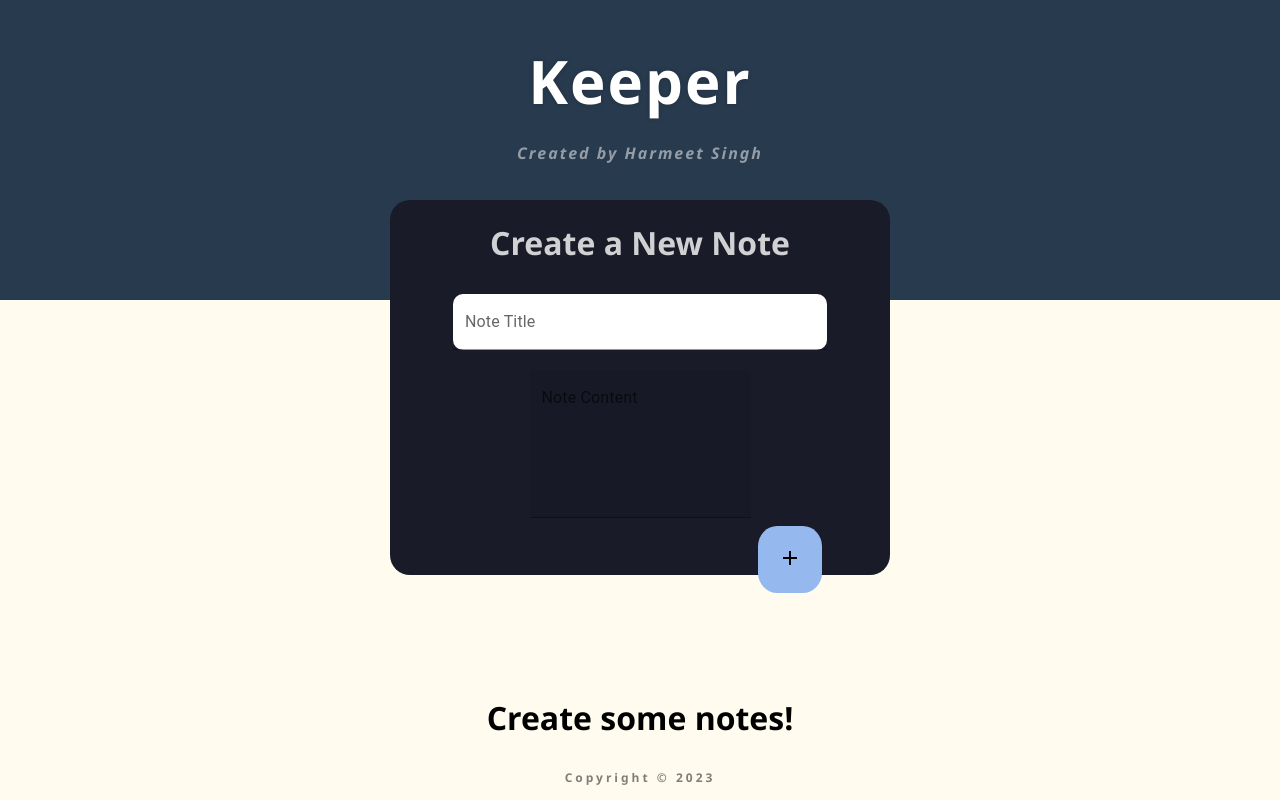
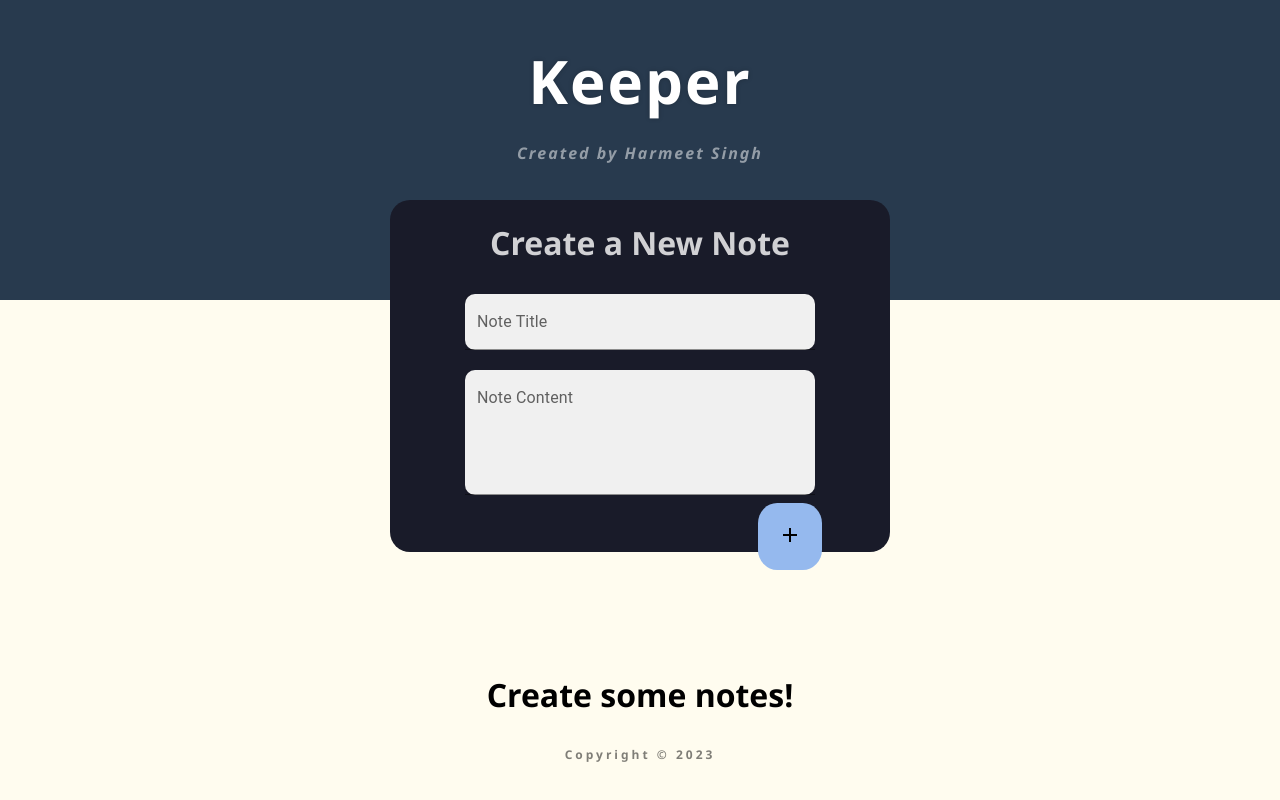
Before and after one commit to harmeet9013/keeper, a React (Vite) app: page / in a window 1280 px wide. Built offline with nearby package versions, Linux system fonts and the light colour scheme.

Commit message:
Fixed the Note Content bug. Now it follows the same Material UI as every other component

```diff
--- a/src/Components/CreateNote.jsx
+++ b/src/Components/CreateNote.jsx
@@ -36,40 +36,39 @@ export default function CreateNote({
                 label="Note Title"
                 variant="filled"
                 sx={{
+                    color: "black",
+                    backgroundColor: "white",
+                    borderRadius: "10px",
+                    width: "350px",
                     input: {
-                        color: "black",
-                        backgroundColor: "white",
                         letterSpacing: "2px",
                         fontWeight: "600",
-                        width: "350px",
-                        borderRadius: "10px",
-                    },
-                    hover: {
-                        borderRadius: "10px",
                     },
                 }}
                 margin="dense"
                 type="text"
                 name="Title"
+                placeholder="An interesting title"
                 value={newNote.Title}
                 onChange={handleChange}
             />
             <TextField
                 label="Note Content"
                 variant="filled"
+                margin="normal"
                 multiline="true"
-                rows={5}
-                margin="normal"
+                rows={4}
                 sx={{
-                    input: {
-                        color: "black",
-                        backgroundColor: "white",
-                        letterSpacing: "2px",
-                        fontWeight: "600",
-                    },
+                    color: "black",
+                    backgroundColor: "white",
+                    letterSpacing: "1px",
+                    fontWeight: "500",
+                    width: "350px",
+                    borderRadius: "10px",
                 }}
                 type="text"
                 name="Content"
+                placeholder="Don't write I got your back jack."
                 value={newNote.content}
                 onChange={handleChange}
             />
--- a/src/Components/components.css
+++ b/src/Components/components.css
@@ -44,7 +44,7 @@
 
 .CreateNote {
     background-color: #191b29;
-    width: 100%;
+    width: 90%;
     max-width: 500px;
     display: inline-block;
     border-radius: 20px;
```
